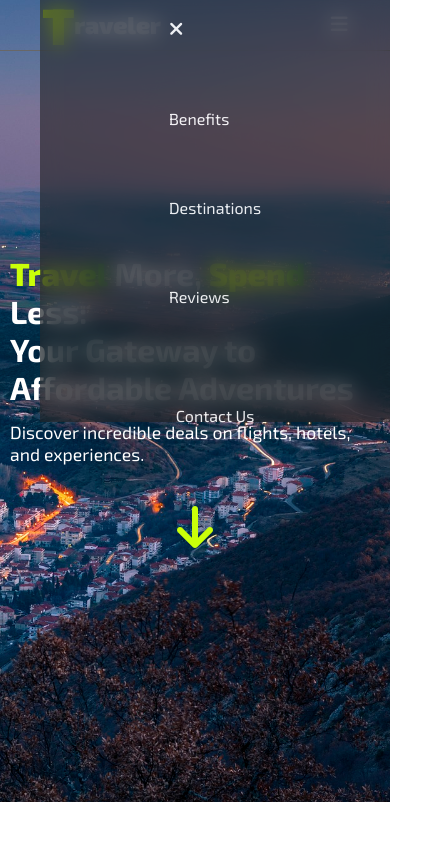
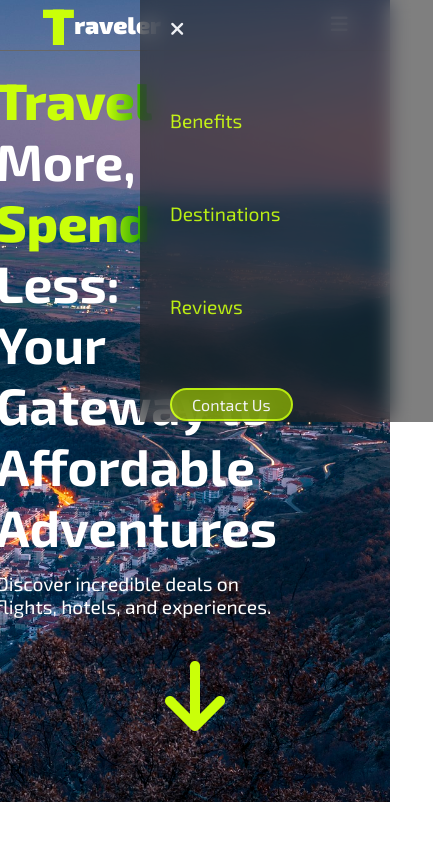
Before and after one commit to Saad-Kibal/travel, a plain HTML site: page index.html in a window 390 px wide. Both pictures are taken after a click on the icon 339 px from the left and 24 px from the top of the page. Shown: the top 844 px of the page, 433 px wide, since content can reach past the window. Drawn offline with Linux system fonts and the light colour scheme.

Commit message:
updating css file

```diff
--- a/index.html
+++ b/index.html
@@ -14,13 +14,13 @@
             <p>Traveler</p>
         </a>
         <nav>
-            <ul class="navlist flex">
+            <ul class="navlist flex hideonmobo">
                 <li><a href="#">Benefits</a></li>
                 <li><a href="#">Destinations</a></li>
                 <li><a href="#">Reviews</a></li>
             </ul>
         </nav>
-        <a class="contact" href="#">Contact Us</a>
+        <a class="contact hideonmobo" href="#">Contact Us</a>
         <i class="fas fa-bars" onclick=showSidebar()></i>
         </div>
         <div class="navbar-small">
@@ -32,7 +32,7 @@
                     <li><a href="#">Reviews</a></li>
                 </ul>
             </nav>
-            <a class="contact-small" href="#">Contact Us</a>
+            <a class="contact" href="#">Contact Us</a>
             </div>
         </div>
     </header>
--- a/styles.css
+++ b/styles.css
@@ -40,12 +40,12 @@ a {
     background-color: transparent;
     position: fixed;
     border-bottom: 1px groove #686767;
-    transition: background-color 0.4s ease-in-out ;
+    z-index: 100000000;
 }
 
 .header.scroll {
     background-color: #202020;
-    z-index: 100;
+    z-index: 100000;
 }
 
 
@@ -96,39 +96,11 @@ a {
     transition: 0.2s linear;
 }
 
+
 .contact:hover {
     background-color: #caff09;
     box-shadow: 1px 1px 1px 1px #ffffff , -1px -1px 1px 1px #ffffff;
     color: #686767;
-}
-
-.navbar-small {
-    position: fixed;
-    top: 0;
-    right: 0;
-    height: 50vh;
-    width: 350px;
-    z-index: 9999;
-    background-color: rgba(32, 32, 32, 0.637);
-    opacity: 90%;
-    backdrop-filter: blur(10px);
-    display: flex;
-    flex-direction: column;
-    align-items: center;
-    gap: 100px;
-    padding: 20px 0;
-    display: none;
-    transition: 0.3 linear;
-}
-
-.navbar-small ul {
-    display: flex;
-    flex-direction: column;
-    gap: 70px;
-}
-
-.vavbar-small li {
-    width: 100%;
 }
 
 .hero {
@@ -352,31 +324,65 @@ footer {
 @media  screen and (max-width:550px) {
     .header i {
         display: block;
+        transition: 0.4s ease;
+    }
 
+    .header i:active {
+        transition: 0.4s ease;
+    }
+
+    .hideonmobo {
+        display: none;
+    }
+
+    ul a {
+        color: #caff09;
+        font-size: 1.2em;
     }
 
     .header {
         justify-content: space-around;
     }
 
-    .navlist , .contact {
+    .navbar-small {
+        position: fixed;
+        top: 0;
+        right: 0;
+        height: 50vh;
+        width: 350px;
+        z-index: 999999;
+        background-color: rgba(32, 32, 32, 0.637);
+        opacity: 90%;
+        backdrop-filter: blur(10px);
+        display: flex;
+        flex-direction: column;
+        align-items: flex-start;
+        gap: 70px;
+        padding: 20px 30px;
         display: none;
+        transition:  translate 1s ease-in-out;
+        transform: translateX(100px);
     }
 
-    .hero-text {
-        padding: 0 10px 0 10px;
-    }
-    .hero h1 {
-        font-size: 2em;
+    .navbar-small:active {
+        transform: translateX(-100px);
+        transition: 0.5s ease-in-out;
     }
 
-    .hero p {
-        font-size: 1.1em;
-
+    .navbar-small ul {
+        display: flex;
+        flex-direction: column;
+        gap: 70px;
     }
 
-    .hero i {
-        font-size: 3em;
+    .contact-small {
+        padding: 5px 20px;
+        background-color: #7a9b05;
+        border: 2px solid #caff09;
+        color: #ffffff;
+        border-radius: 100vw;
+        transition: 0.2s linear;
     }
 
+
 }
```
